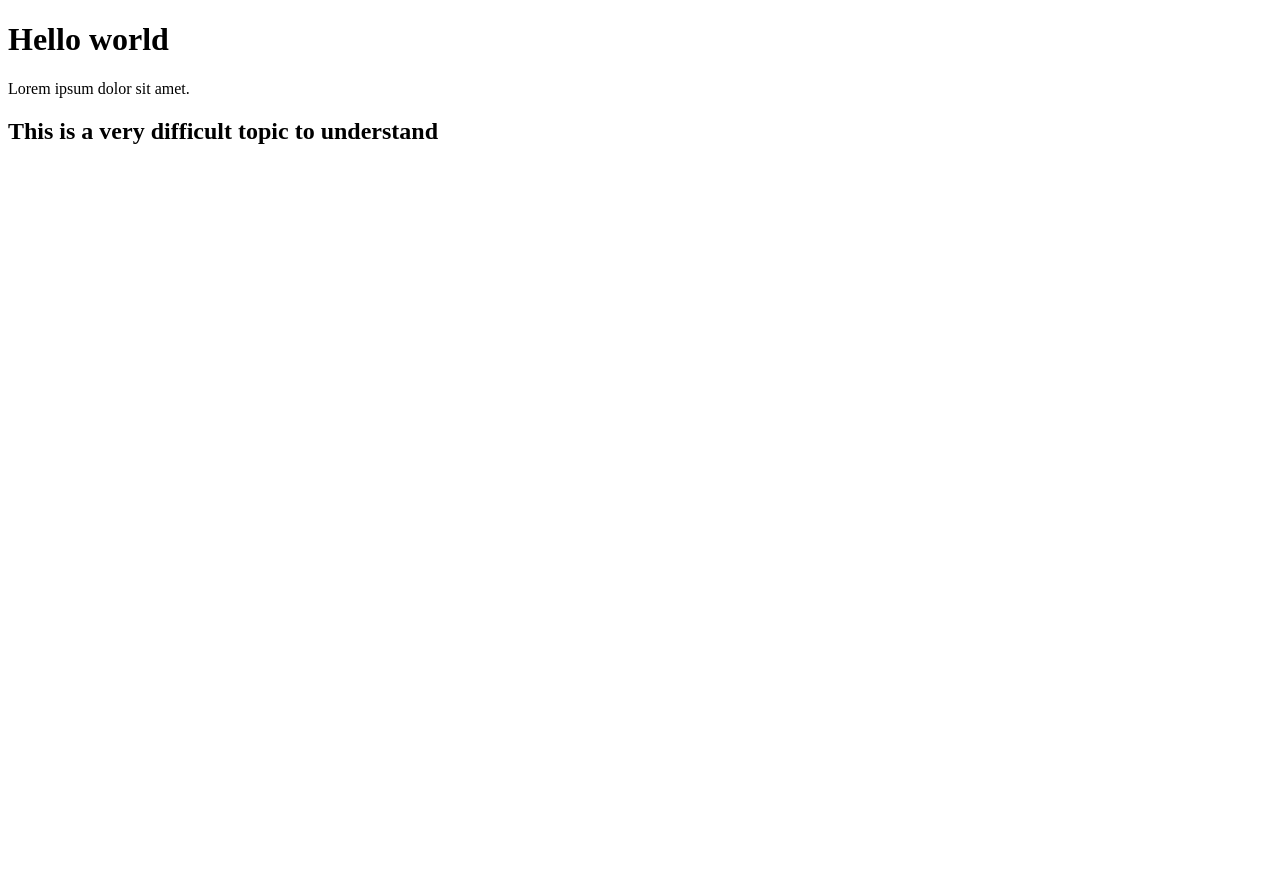
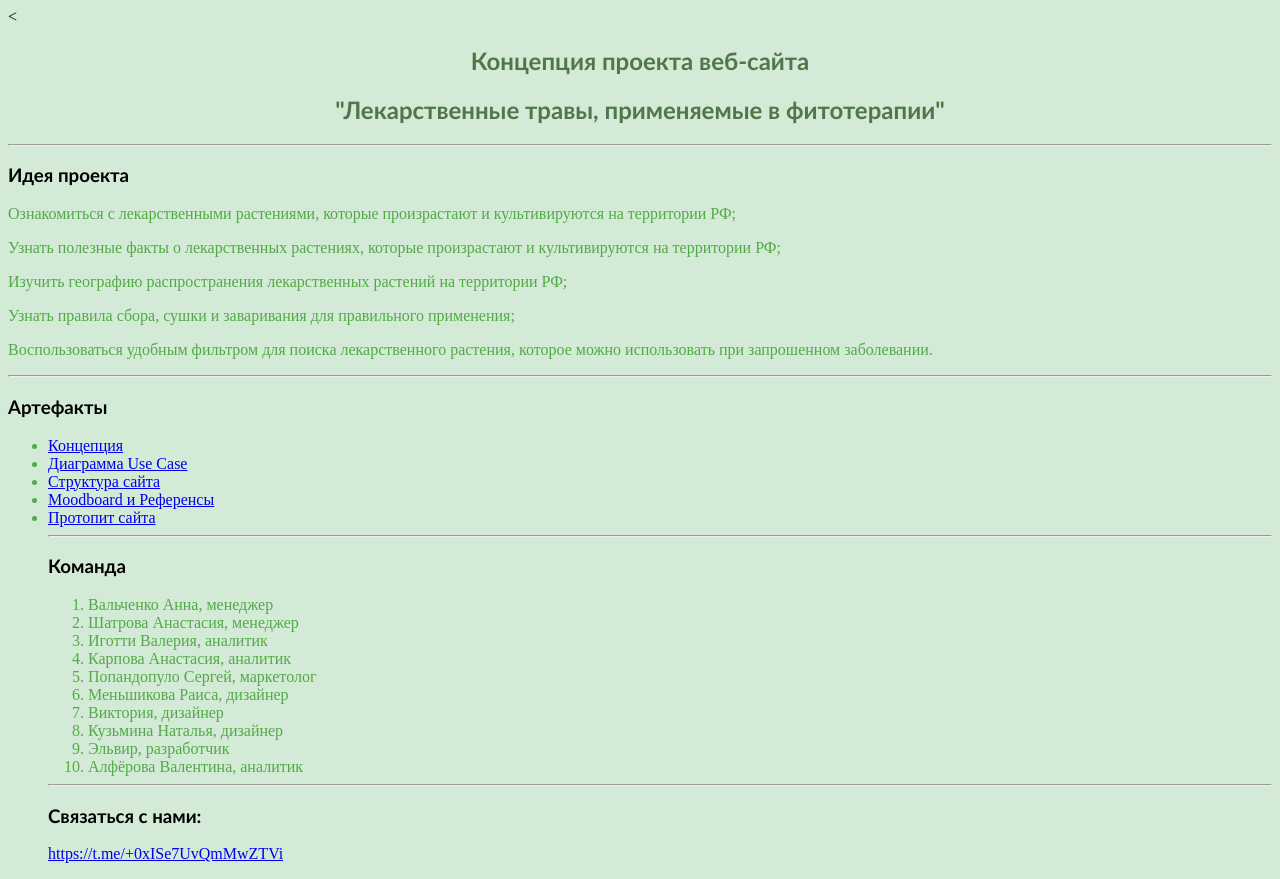
Before and after one commit to valyaalfyorova/demosprint, a plain HTML site: page index.html in a window 1280 px wide. Before the commit the page ends 800 px from the top, so only its background shows below. Drawn offline with Linux system fonts and the light colour scheme.

Commit message:
Update index.html

```diff
--- a/index.html
+++ b/index.html
@@ -4,12 +4,101 @@
     <meta charset="UTF-8">
     <meta http-equiv="X-UA-Compatible" content="IE=edge">
     <meta name="viewport" content="width=device-width, initial-scale=1.0">
-    <title>Document</title>
+    <<title>Document</title>
+    <style>
+        * {
+            background-color: rgb(211, 234, 215);
+
+        }
+
+        h1 {
+            text-align: center;
+            font-family: 'Gill Sans', 'Gill Sans MT', Calibri, 'Trebuchet MS', sans-serif;
+        }
+
+        h1 {
+            color: rgba(17, 62, 6, 0.675);
+        }
+
+        h3 {
+            color: black;
+            font-family: 'Gill Sans', 'Gill Sans MT', Calibri, 'Trebuchet MS', sans-serif;
+            text-align: left;
+        }
+
+
+        p {
+            color: rgba(24, 142, 6, 0.693);
+        }
+
+        ul {
+            color: rgb(24, 142, 6, 0.693);
+        }
+    </style>
 </head>
+
 <body>
-    <h1>Hello world</h1>
-    <p>Lorem ipsum dolor sit amet.</p>
-    <h2>This is a very difficult topic to understand</h2>
+    <section>
+        <h1>Концепция проекта веб-сайта<h1>
+                <h1>"Лекарственные травы, применяемые в фитотерапии"</h1>
+                <hr>
+                <h3>Идея проекта</h3>
+                <p>Ознакомиться с лекарственными растениями, которые произрастают и культивируются на территории РФ;
+                <p>Узнать полезные факты о лекарственных растениях, которые произрастают и культивируются на территории
+                    РФ;</p>
+                <p>Изучить географию распространения лекарственных растений на территории РФ;</p>
+                <p>Узнать правила сбора, сушки и заваривания для правильного применения;</p>
+                <p>Воспользоваться удобным фильтром для поиска лекарственного растения, которое можно использовать при
+                    запрошенном заболевании.</p>
+                <section>
+                    <hr>
+                    <h3>Артефакты</h3>
+                    <ul>
+                        <li>
+                            <a href="http://project6539542.tilda.ws/lektravyhtml" target="_blank">Концепция</a></ </li>
+                        <li>
+                            <a href="https://sprint.1t.ru/uploads/63a8d00e03e1c.png" target="_blank">Диаграмма Use Case
+                            </a></ </li>
+                        <li>
+                            <a href="https://disk.yandex.ru/i/K7BTt6y-hNHrOw" target="_blank">Структура сайта </a></
+                                </li>
+                        <li>
+                            <a href="https://www.figma.com/file/lvLLpF7VcjcN0nmaXnvXpT/Untitled?node-id=0%3A1&t=Hk7zuU0DaKPctqGE-1"
+                                target="_blank">Moodboard
+                                и Референсы </a></ </li>
+                        <li>
+                            <a href="https://sprint.1t.ru/uploads/63a875943b533.HEIC" target="_blank">Протопит сайта
+                            </a>
+                            </ </li>
+                            <section>
+                                <hr>
+                                <h3>Команда</h3>
+                                <ol>
+                                    <li>Вальченко Анна, менеджер</li>
+                                    <li>Шатрова Анастасия, менеджер</li>
+                                    <li>Иготти Валерия, аналитик</li>
+                                    <li>Карпова Анастасия, аналитик</li>
+                                    <li>Попандопуло Сергей, маркетолог</li>
+                                    <li>Меньшикова Раиса, дизайнер</li>
+                                    <li>Виктория, дизайнер</li>
+                                    <li>Кузьмина Наталья, дизайнер</li>
+                                    <li>Эльвир, разработчик</li>
+                                    <li>Алфёрова Валентина, аналитик</li>
+                                </ol>
+                                <hr>
+                                <section>
+                                    <h3>Связаться с нами: </h3> <a
+                                        href="http://t.me/+0xISe7UvQmMwZTVi">https://t.me/+0xISe7UvQmMwZTVi</a>
+
+                                </section>
+
+
+
+                            </section>
+
+                    </ul>
+                </section>
+</body>
 
 </body>
 </html>
```
